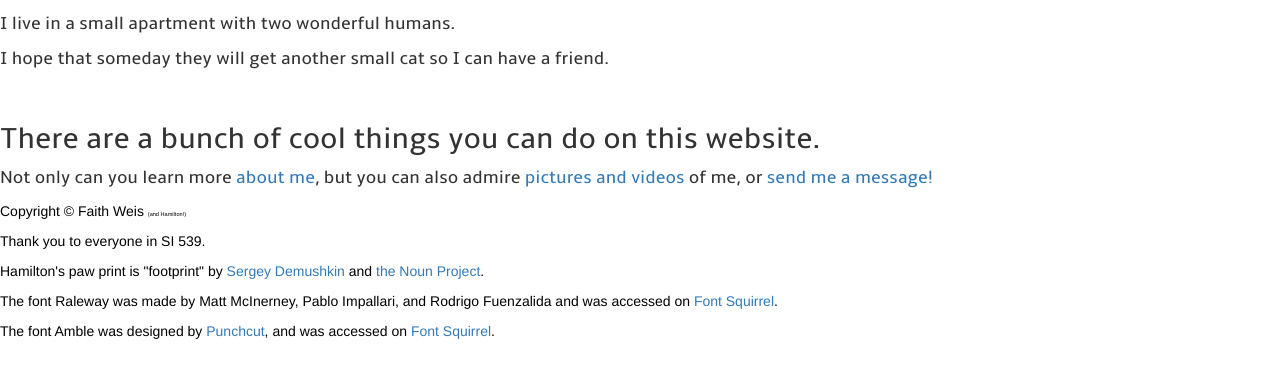
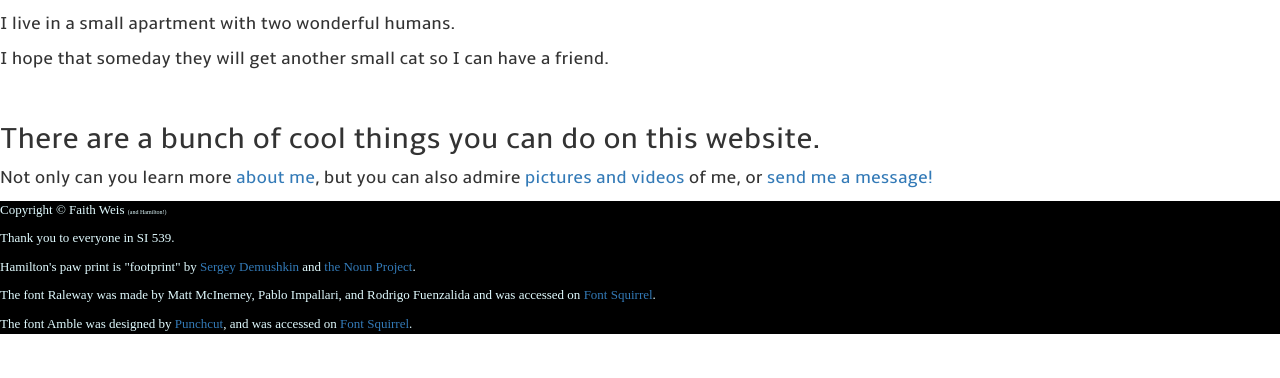
Before and after one commit to flw16/hamiltonacat, a Python web app: template templates/home.html in a window 1280 px wide. Shown: the part 281-659 px from the top of the page. Run offline with Jinja, Linux system fonts and the light colour scheme; the template is opened without the code that fills it, so the values that code supplies are empty; some libraries are stand-ins or nearby versions; some web fonts are replaced.

Commit message:
Footer Fix
Fixing the footer.

```diff
--- a/static/styles.css
+++ b/static/styles.css
@@ -74,6 +74,17 @@
     color:#fefefe;
 }
 
+footer {
+	background-color: #000000;
+	color: #E1FBFF;
+	font-family: 'raleway';
+	font-size: small;
+
+}
+
+footer #plus {
+	font-size: 40%;
+}
 
 @media screen and (min-width: 800px){
 	body .photos img {
@@ -93,6 +104,16 @@
 	width:500px;
 	padding: 20px;
 	}
+	footer {
+	background-color: #000000;
+	color: #E1FBFF;
+	font-family: 'raleway';
+	font-size: small;
+	}
+	footer #plus {
+	font-size: 40%;
+	}
+
 }
 
 @media print{
@@ -104,18 +125,5 @@
 	}
 	footer{
 		background-color: none;
-		color: #000000;
 	}
 }
-
-footer {
-	background-color: #000000;
-	color: #E1FBFF;
-	font-family: 'raleway';
-	font-size: small;
-
-}
-
-footer #plus {
-	font-size: 40%;
-}
```
